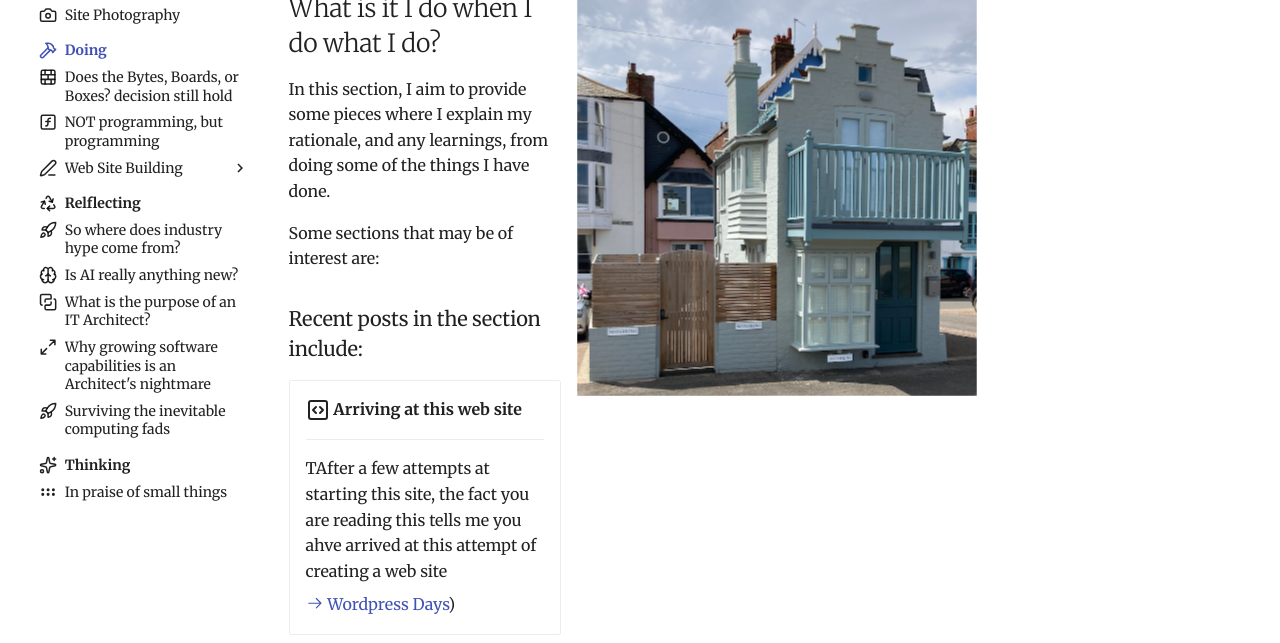
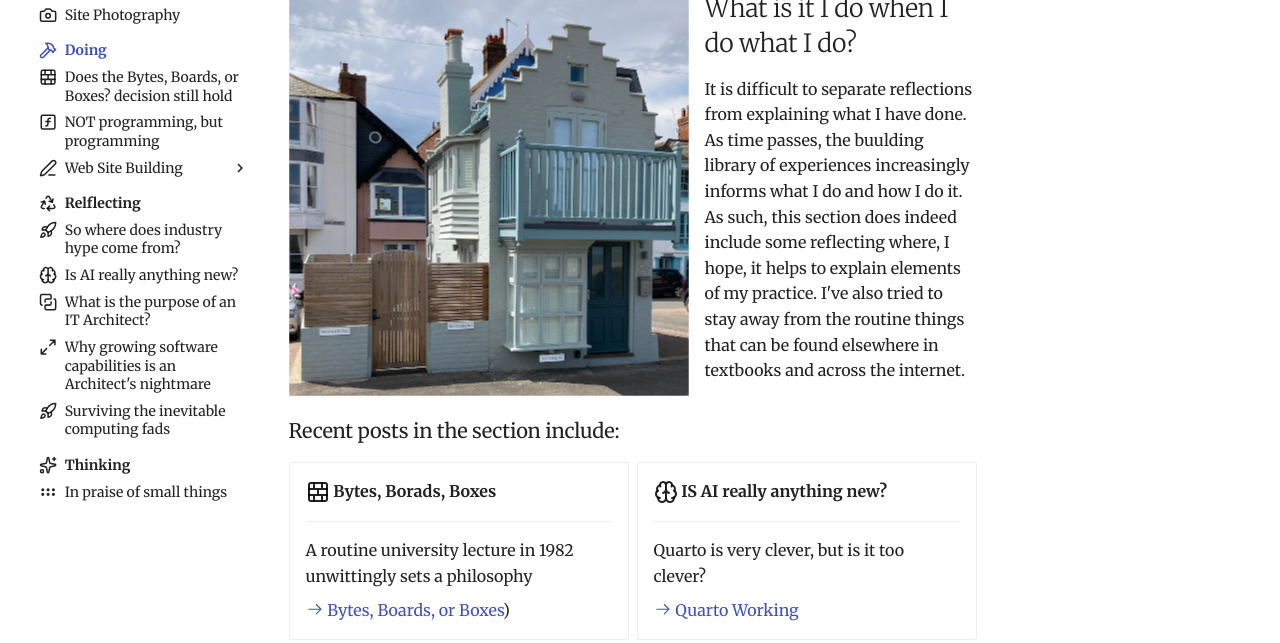
Before and after one commit to RP2HG/NDR, a plain HTML site: page site/Doing/index.html in a window 1280 px wide. Shown: the part 231-874 px from the top of the page. Drawn offline with Linux system fonts and the light colour scheme.

Commit message:
Corrected Doing Page

```diff
--- a/site/Doing/index.html
+++ b/site/Doing/index.html
@@ -1166,18 +1166,17 @@
 
   <h1 id="__skip">Thoughts on Doing</h1>
 
-<p><img align="right" alt="Doing" src="../images/doing.png" /></p>
+<p><img align="left" alt="Doing" src="../images/doing.png" /></p>
 <h2 id="what-is-it-i-do-when-i-do-what-i-do">What is it I do when I do what I do?<a class="headerlink" href="#what-is-it-i-do-when-i-do-what-i-do" title="Permanent link">&para;</a></h2>
-<p>In this section, I aim to provide some pieces where I explain my rationale, and any learnings, from doing some of the things I have done.</p>
-<p>Some sections that may be of interest are:</p>
+<p>It is difficult to separate reflections from explaining what I have done. As time passes, the buulding library of experiences increasingly informs what I do and how I do it. As such, this section does indeed include some reflecting where, I hope, it helps to explain elements of my practice. I've also tried to stay away from the routine things that can be found elsewhere in textbooks and across the internet.</p>
 <h3 id="recent-posts-in-the-section-include">Recent posts in the section include:<a class="headerlink" href="#recent-posts-in-the-section-include" title="Permanent link">&para;</a></h3>
 <div class="grid cards">
 <ul>
 <li>
-<p><span class="twemoji lg middle"><svg xmlns="http://www.w3.org/2000/svg" fill="none" stroke="currentColor" stroke-linecap="round" stroke-linejoin="round" stroke-width="2" class="lucide lucide-square-code" viewBox="0 0 24 24"><path d="m10 9-3 3 3 3M14 15l3-3-3-3"/><rect width="18" height="18" x="3" y="3" rx="2"/></svg></span> <strong>Arriving at this web site</strong></p>
+<p><span class="twemoji lg middle"><svg xmlns="http://www.w3.org/2000/svg" fill="none" stroke="currentColor" stroke-linecap="round" stroke-linejoin="round" stroke-width="2" class="lucide lucide-brick-wall" viewBox="0 0 24 24"><rect width="18" height="18" x="3" y="3" rx="2"/><path d="M12 9v6M16 15v6M16 3v6M3 15h18M3 9h18M8 15v6M8 3v6"/></svg></span> <strong>Bytes, Borads, Boxes</strong></p>
 <hr />
-<p>TAfter a few attempts at starting this site, the fact you are reading this tells me you ahve arrived at this attempt of creating a web site</p>
-<p><a href="Web Site Building/"><span class="twemoji"><svg xmlns="http://www.w3.org/2000/svg" viewBox="0 0 24 24"><path d="M13.22 19.03a.75.75 0 0 1 0-1.06L18.19 13H3.75a.75.75 0 0 1 0-1.5h14.44l-4.97-4.97a.749.749 0 0 1 .326-1.275.75.75 0 0 1 .734.215l6.25 6.25a.75.75 0 0 1 0 1.06l-6.25 6.25a.75.75 0 0 1-1.06 0"/></svg></span> Wordpress Days</a>)</p>
+<p>A routine university lecture in 1982 unwittingly sets a philosophy </p>
+<p><a href="01bytes/"><span class="twemoji"><svg xmlns="http://www.w3.org/2000/svg" viewBox="0 0 24 24"><path d="M13.22 19.03a.75.75 0 0 1 0-1.06L18.19 13H3.75a.75.75 0 0 1 0-1.5h14.44l-4.97-4.97a.749.749 0 0 1 .326-1.275.75.75 0 0 1 .734.215l6.25 6.25a.75.75 0 0 1 0 1.06l-6.25 6.25a.75.75 0 0 1-1.06 0"/></svg></span> Bytes, Boards, or Boxes</a>)</p>
 </li>
 <li>
 <p><span class="twemoji lg middle"><svg xmlns="http://www.w3.org/2000/svg" fill="none" stroke="currentColor" stroke-linecap="round" stroke-linejoin="round" stroke-width="2" class="lucide lucide-brain" viewBox="0 0 24 24"><path d="M12 18V5M15 13a4.17 4.17 0 0 1-3-4 4.17 4.17 0 0 1-3 4M17.598 6.5A3 3 0 1 0 12 5a3 3 0 1 0-5.598 1.5"/><path d="M17.997 5.125a4 4 0 0 1 2.526 5.77"/><path d="M18 18a4 4 0 0 0 2-7.464"/><path d="M19.967 17.483A4 4 0 1 1 12 18a4 4 0 1 1-7.967-.517"/><path d="M6 18a4 4 0 0 1-2-7.464"/><path d="M6.003 5.125a4 4 0 0 0-2.526 5.77"/></svg></span> <strong>IS AI really anything new?</strong></p>
```
Also changed, not shown: site/search.json (+1 -1 lines), 1 other file.
